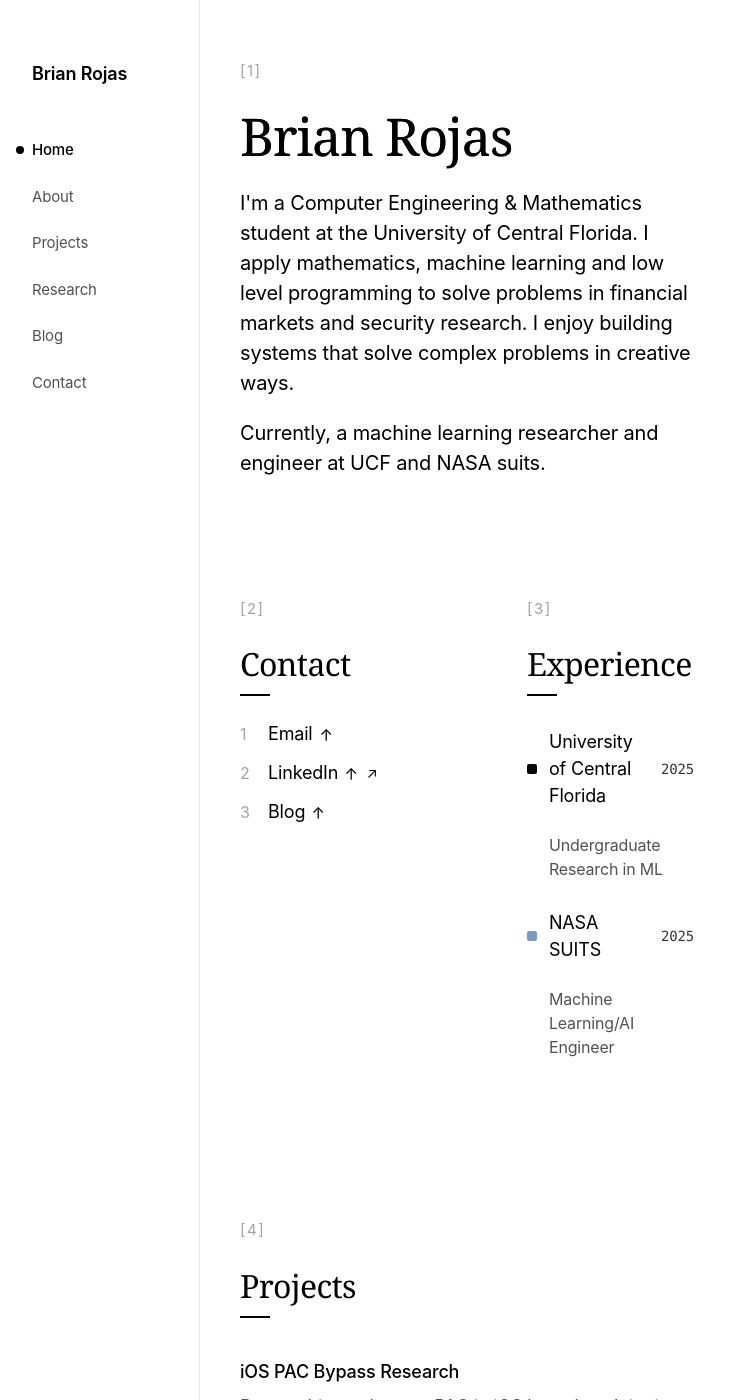
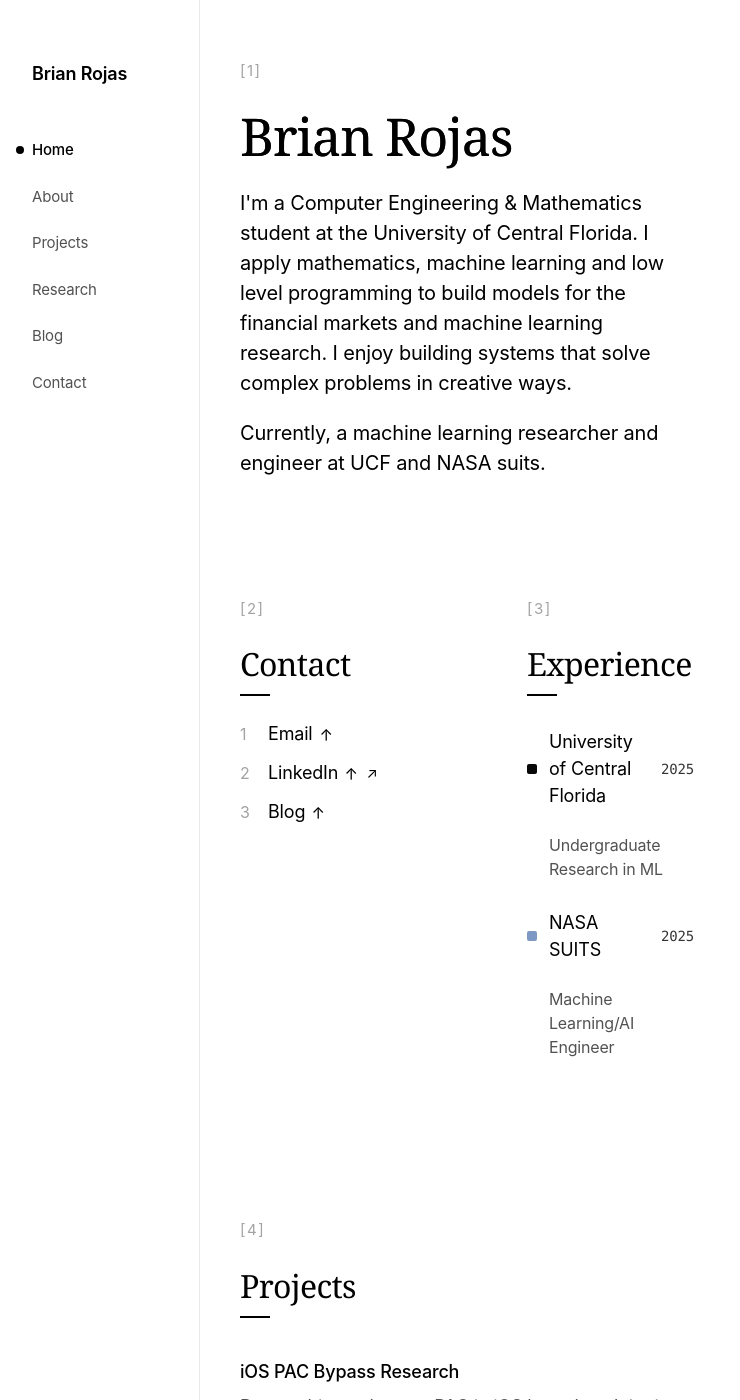
Before and after one commit to brianrojrc/brianrojrc.github.io, a Jekyll site: the page built from index.md, in a window 1280 px wide and 1400 px high. Shown: the whole window, without its empty margins (0-740 px from the left). Built offline with Jekyll 4.4.1, drawn with Linux system fonts in a browser that asks for light colours; some web fonts are replaced; some of the changed text lies outside the part shown.

Commit message:
Update index.md

```diff
--- a/index.md
+++ b/index.md
@@ -6,7 +6,7 @@
 <header class="page-header">
     <span class="page-marker">[1]</span>
     <h1>Brian Rojas</h1>
-    <p class="intro">I'm a Computer Engineering & Mathematics student at the University of Central Florida. I apply mathematics, machine learning and low level programming to solve problems in financial markets and security research. I enjoy building systems that solve complex problems in creative ways.</p>
+    <p class="intro">I'm a Computer Engineering & Mathematics student at the University of Central Florida. I apply mathematics, machine learning and low level programming to build models for the financial markets and machine learning research. I enjoy building systems that solve complex problems in creative ways.</p>
     <p class="currently">Currently, a machine learning researcher and engineer at UCF and NASA suits.</p>
 </header>
 
@@ -64,7 +64,7 @@
     </div>
     <div class="project-item">
         <div class="project-title">Volatility Forecasting</div>
-        <div class="project-description">Machine learning system for forecasting volatility surfaces in options markets. Built with Python, TensorFlow.</div>
+        <div class="project-description">Machine learning system for forecasting volatility surfaces in options markets.</div>
     </div>
     <div class="project-item">
         <div class="project-title">Low-Latency Trading Infrastructure</div>
```
